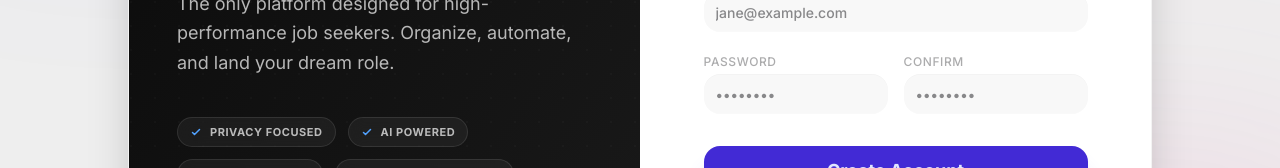
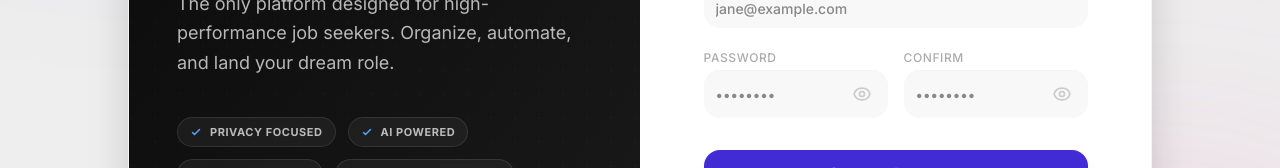
Before and after one commit to CJcode6754/job-tracker-frontend, a React (Vite) app: page /login in a window 1280 px wide. Both pictures are taken after a click on the button "Register". Shown: the part 395-563 px from the top of the page. Built offline with nearby package versions, Linux system fonts and the light colour scheme; no server answers.

Commit message:
refactor: clean up code formatting in ApplicationDetail and Login components

```diff
--- a/src/pages/ApplicationDetail.tsx
+++ b/src/pages/ApplicationDetail.tsx
@@ -6,13 +6,6 @@
 import Navbar from '@/components/layout/Navbar';
 import InterviewRoundForm, { type InterviewRoundFormData } from '@/components/forms/InterviewRoundForm';
 import { toast } from 'sonner';
-
-const TYPE_COLORS: Record<string, string> = {
-  technical:    'badge-info',
-  hr:           'badge-success',
-  system_design:'badge-warning',
-  take_home:    'badge-secondary',
-};
 
 const STATUS_STYLES: Record<string, string> = {
   wishlist:     'bg-base-content/10 text-base-content',
--- a/src/pages/Login.tsx
+++ b/src/pages/Login.tsx
@@ -8,21 +8,21 @@
 import { toast } from 'sonner';
 
 const loginSchema = z.object({
-  email:    z.string().email('Invalid email'),
+  email: z.string().email('Invalid email'),
   password: z.string().min(1, 'Password is required'),
 });
 
 const registerSchema = z.object({
-  name:                  z.string().min(1, 'Name is required'),
-  email:                 z.string().email('Invalid email'),
-  password:              z.string().min(8, 'At least 8 characters'),
+  name: z.string().min(1, 'Name is required'),
+  email: z.string().email('Invalid email'),
+  password: z.string().min(8, 'At least 8 characters'),
   password_confirmation: z.string().min(1, 'Please confirm your password'),
 }).refine((d) => d.password === d.password_confirmation, {
   message: "Passwords don't match",
   path: ['password_confirmation'],
 });
 
-type LoginData    = z.infer<typeof loginSchema>;
+type LoginData = z.infer<typeof loginSchema>;
 type RegisterData = z.infer<typeof registerSchema>;
 
 function Field({ label, error, children }: { label: string; error?: string; children: React.ReactNode }) {
@@ -44,11 +44,12 @@
 export default function Login() {
   const [tab, setTab] = useState<'login' | 'register'>('login');
   const [showPassword, setShowPassword] = useState(false);
+  const [showConfirmPassword, setShowConfirmPassword] = useState(false);
   const { login, register } = useAuthStore();
   const { theme, setTheme } = useThemeStore();
   const navigate = useNavigate();
 
-  const loginForm    = useForm<LoginData>({ resolver: zodResolver(loginSchema) });
+  const loginForm = useForm<LoginData>({ resolver: zodResolver(loginSchema) });
   const registerForm = useForm<RegisterData>({ resolver: zodResolver(registerSchema) });
 
   const handleLogin = async (data: LoginData) => {
@@ -126,10 +127,8 @@
           </div>
         </div>
 
-        {/* Right Side: Form */}
         <div className="flex-1 p-8 sm:p-12 flex flex-col relative bg-base-100">
 
-          {/* Theme switcher floating */}
           <div className="absolute top-6 right-6">
             <div className="dropdown dropdown-end">
               <button tabIndex={0} className="btn btn-ghost btn-sm btn-circle opacity-40 hover:opacity-100">
@@ -154,7 +153,7 @@
 
           <div className="flex-1 flex flex-col justify-center max-w-sm mx-auto w-full">
             <div className="mb-10 lg:hidden text-center">
-               <div className="w-12 h-12 rounded-2xl bg-primary flex items-center justify-center mx-auto mb-4 shadow-lg shadow-primary/20">
+              <div className="w-12 h-12 rounded-2xl bg-primary flex items-center justify-center mx-auto mb-4 shadow-lg shadow-primary/20">
                 <svg width="24" height="24" fill="none" viewBox="0 0 24 24" stroke="white" strokeWidth={2.5}>
                   <path strokeLinecap="round" strokeLinejoin="round" d="M9 5H7a2 2 0 00-2 2v12a2 2 0 002 2h10a2 2 0 002-2V7a2 2 0 00-2-2h-2M9 5a2 2 0 002 2h2a2 2 0 002-2M9 5a2 2 0 012-2h2a2 2 0 012 2" />
                 </svg>
@@ -169,7 +168,6 @@
               </p>
             </div>
 
-            {/* Premium Tabs */}
             <div className="flex p-1 bg-base-200 rounded-2xl mb-8">
               <button
                 onClick={() => setTab('login')}
@@ -239,10 +237,57 @@
                 </Field>
                 <div className="grid grid-cols-1 sm:grid-cols-2 gap-4">
                   <Field label="Password" error={registerForm.formState.errors.password?.message}>
-                    <input className="input bg-base-200 border-none focus:ring-2 focus:ring-primary/20 rounded-2xl w-full text-sm font-medium" type={showPassword ? "text" : "password"} placeholder="••••••••" {...registerForm.register('password')} />
+                    <div className="relative">
+                      <input
+                        className="input input-lg bg-base-200 border-none focus:ring-2 focus:ring-primary/20 rounded-2xl w-full text-sm font-medium pr-12"
+                        type={showPassword ? "text" : "password"}
+                        placeholder="••••••••"
+                        {...registerForm.register('password')}
+                      />
+                      <button
+                        type="button"
+                        onClick={() => setShowPassword(!showPassword)}
+                        className="absolute right-4 top-1/2 -translate-y-1/2 text-base-content/20 hover:text-primary transition-colors"
+                      >
+                        {showPassword ? (
+                          <svg className="w-5 h-5" fill="none" viewBox="0 0 24 24" stroke="currentColor" strokeWidth={2}>
+                            <path strokeLinecap="round" strokeLinejoin="round" d="M13.875 18.825A10.05 10.05 0 0112 19c-4.478 0-8.268-2.943-9.543-7a9.97 9.97 0 011.563-3.029m5.858.908a3 3 0 114.243 4.243M9.878 9.878l4.242 4.242M9.88 9.88l-3.29-3.29m7.532 7.532l3.29 3.29M3 3l18 18" />
+                          </svg>
+                        ) : (
+                          <svg className="w-5 h-5" fill="none" viewBox="0 0 24 24" stroke="currentColor" strokeWidth={2}>
+                            <path strokeLinecap="round" strokeLinejoin="round" d="M15 12a3 3 0 11-6 0 3 3 0 016 0z" />
+                            <path strokeLinecap="round" strokeLinejoin="round" d="M2.458 12C3.732 7.943 7.523 5 12 5c4.478 0 8.268 2.943 9.542 7-1.274 4.057-5.064 7-9.542 7-4.477 0-8.268-2.943-9.542-7z" />
+                          </svg>
+                        )}
+                      </button>
+                    </div>
                   </Field>
+
                   <Field label="Confirm" error={registerForm.formState.errors.password_confirmation?.message}>
-                    <input className="input bg-base-200 border-none focus:ring-2 focus:ring-primary/20 rounded-2xl w-full text-sm font-medium" type={showPassword ? "text" : "password"} placeholder="••••••••" {...registerForm.register('password_confirmation')} />
+                    <div className="relative">
+                      <input
+                        className="input input-lg bg-base-200 border-none focus:ring-2 focus:ring-primary/20 rounded-2xl w-full text-sm font-medium pr-12"
+                        type={showConfirmPassword ? "text" : "password"}
+                        placeholder="••••••••"
+                        {...registerForm.register('password_confirmation')}
+                      />
+                      <button
+                        type="button"
+                        onClick={() => setShowConfirmPassword(!showConfirmPassword)}
+                        className="absolute right-4 top-1/2 -translate-y-1/2 text-base-content/20 hover:text-primary transition-colors"
+                      >
+                        {showConfirmPassword ? (
+                          <svg className="w-5 h-5" fill="none" viewBox="0 0 24 24" stroke="currentColor" strokeWidth={2}>
+                            <path strokeLinecap="round" strokeLinejoin="round" d="M13.875 18.825A10.05 10.05 0 0112 19c-4.478 0-8.268-2.943-9.543-7a9.97 9.97 0 011.563-3.029m5.858.908a3 3 0 114.243 4.243M9.878 9.878l4.242 4.242M9.88 9.88l-3.29-3.29m7.532 7.532l3.29 3.29M3 3l18 18" />
+                          </svg>
+                        ) : (
+                          <svg className="w-5 h-5" fill="none" viewBox="0 0 24 24" stroke="currentColor" strokeWidth={2}>
+                            <path strokeLinecap="round" strokeLinejoin="round" d="M15 12a3 3 0 11-6 0 3 3 0 016 0z" />
+                            <path strokeLinecap="round" strokeLinejoin="round" d="M2.458 12C3.732 7.943 7.523 5 12 5c4.478 0 8.268 2.943 9.542 7-1.274 4.057-5.064 7-9.542 7-4.477 0-8.268-2.943-9.542-7z" />
+                          </svg>
+                        )}
+                      </button>
+                    </div>
                   </Field>
                 </div>
                 <button
@@ -256,7 +301,7 @@
             )}
 
             <div className="mt-8 pt-8 border-t border-base-200 text-center">
-               <p className="text-xs text-base-content/40 leading-relaxed">
+              <p className="text-xs text-base-content/40 leading-relaxed">
                 By continuing, you agree to our <span className="underline cursor-pointer">Terms of Service</span> and <span className="underline cursor-pointer">Privacy Policy</span>.
               </p>
             </div>
```
